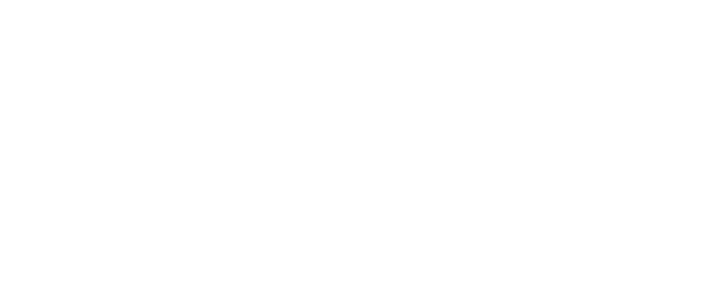
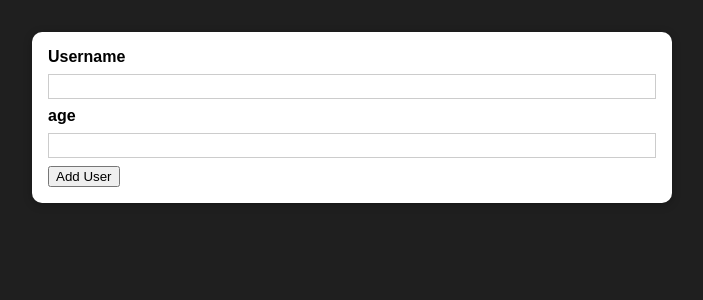
Before and after one commit to eclectic-coding/react-users-app, a React (Create React App) app: page / in a window 1280 px wide. Shown: the top 300 px of the page, without its empty margins (288-991 px from the left). Built offline with nearby package versions, Linux system fonts and the light colour scheme.

Commit message:
Finish add user input card

```diff
--- a/src/App.js
+++ b/src/App.js
@@ -1,10 +1,10 @@
 import React from 'react';
-
+import AddUser from './components/Users/AddUser';
 
 function App() {
   return (
     <div>
-
+      <AddUser />
     </div>
   );
 }
--- /dev/null
+++ b/src/components/UI/Card.js
@@ -0,0 +1,13 @@
+import React from 'react';
+
+import classes from './Card.module.css';
+
+const Card = props => {
+  return (
+    <div className={`${classes.card} ${props.className}`}>
+      {props.children}
+    </div>
+  );
+};
+
+export default Card;
--- /dev/null
+++ b/src/components/UI/Card.module.css
@@ -0,0 +1,5 @@
+.card {
+  background: #fff;
+  box-shadow: 0 2px 8px rgba(0, 0, 0, 0.26);
+  border-radius: 10px;
+}
--- /dev/null
+++ b/src/components/Users/AddUser.js
@@ -0,0 +1,25 @@
+import React from 'react';
+import Card from '../UI/Card';
+
+import classes from './AddUser.module.css';
+
+
+const AddUser = props => {
+  const addUserHandler = (event) => {
+    event.preventDefault();
+  };
+
+  return (
+    <Card className={classes.input}>
+      <form onSubmit={addUserHandler}>
+        <label htmlFor="username">Username</label>
+        <input type="text" id="username"/>
+        <label htmlFor="age">age</label>
+        <input type="number" id="age" />
+        <button type="submit">Add User</button>
+      </form>
+    </Card>
+  );
+};
+
+export default AddUser;
--- /dev/null
+++ b/src/components/Users/AddUser.module.css
@@ -0,0 +1,26 @@
+.input {
+  margin: 2rem auto;
+  padding: 1rem;
+  width: 90%;
+  max-width: 40rem;
+}
+
+.input label {
+  display: block;
+  font-weight: bold;
+  margin-bottom: 0.5rem;
+}
+
+.input input {
+  font: inherit;
+  display: block;
+  width: 100%;
+  border: 1px solid #ccc;
+  padding: 0.15rem;
+  margin-bottom: 0.5rem;
+}
+
+.input input:focus {
+  outline: none;
+  border-color: #4f005f;
+}
--- a/src/index.css
+++ b/src/index.css
@@ -4,6 +4,7 @@
 
 html {
   font-family: sans-serif;
+  background: #1f1f1f;
 }
 
 body {
```
